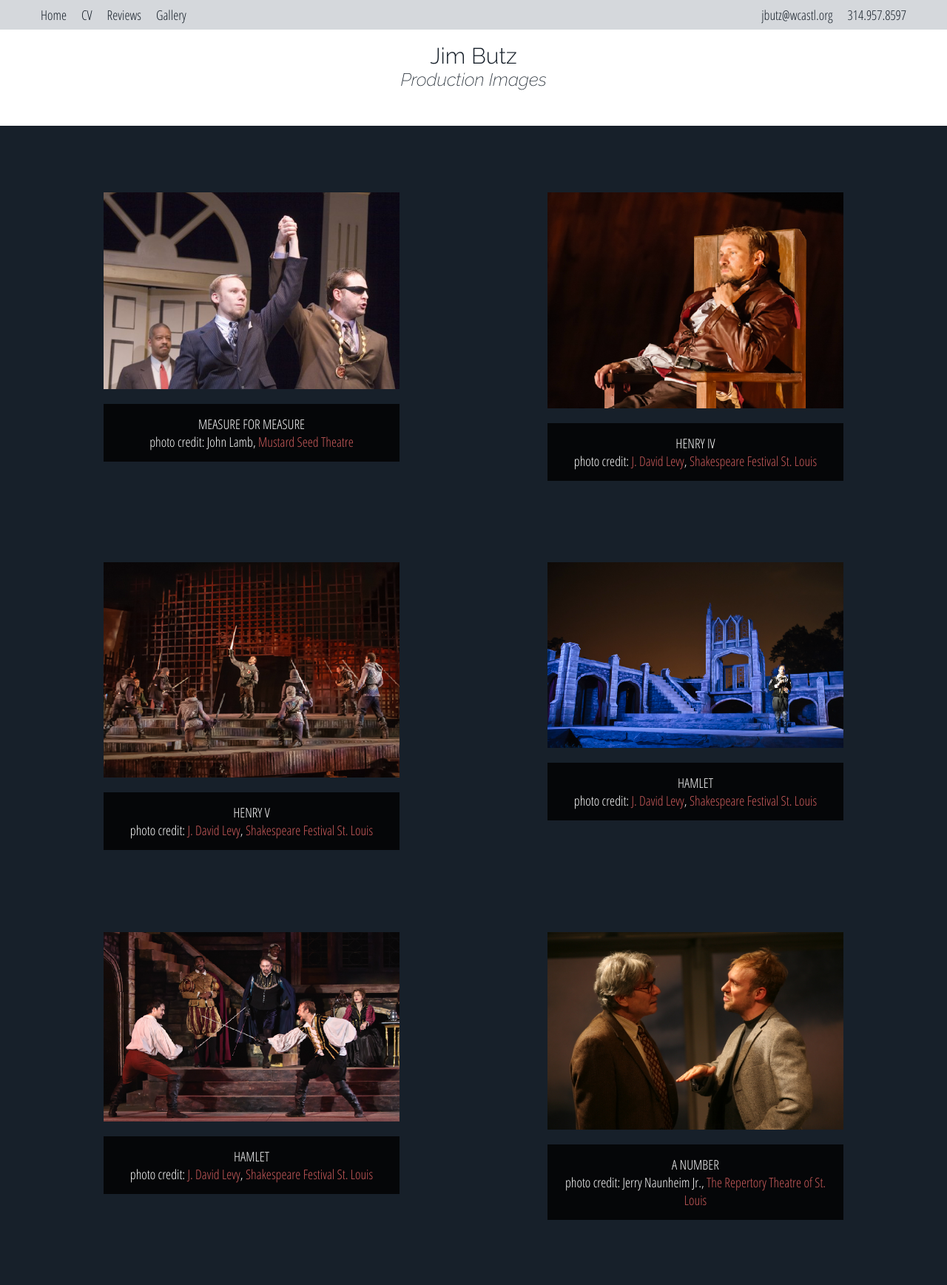
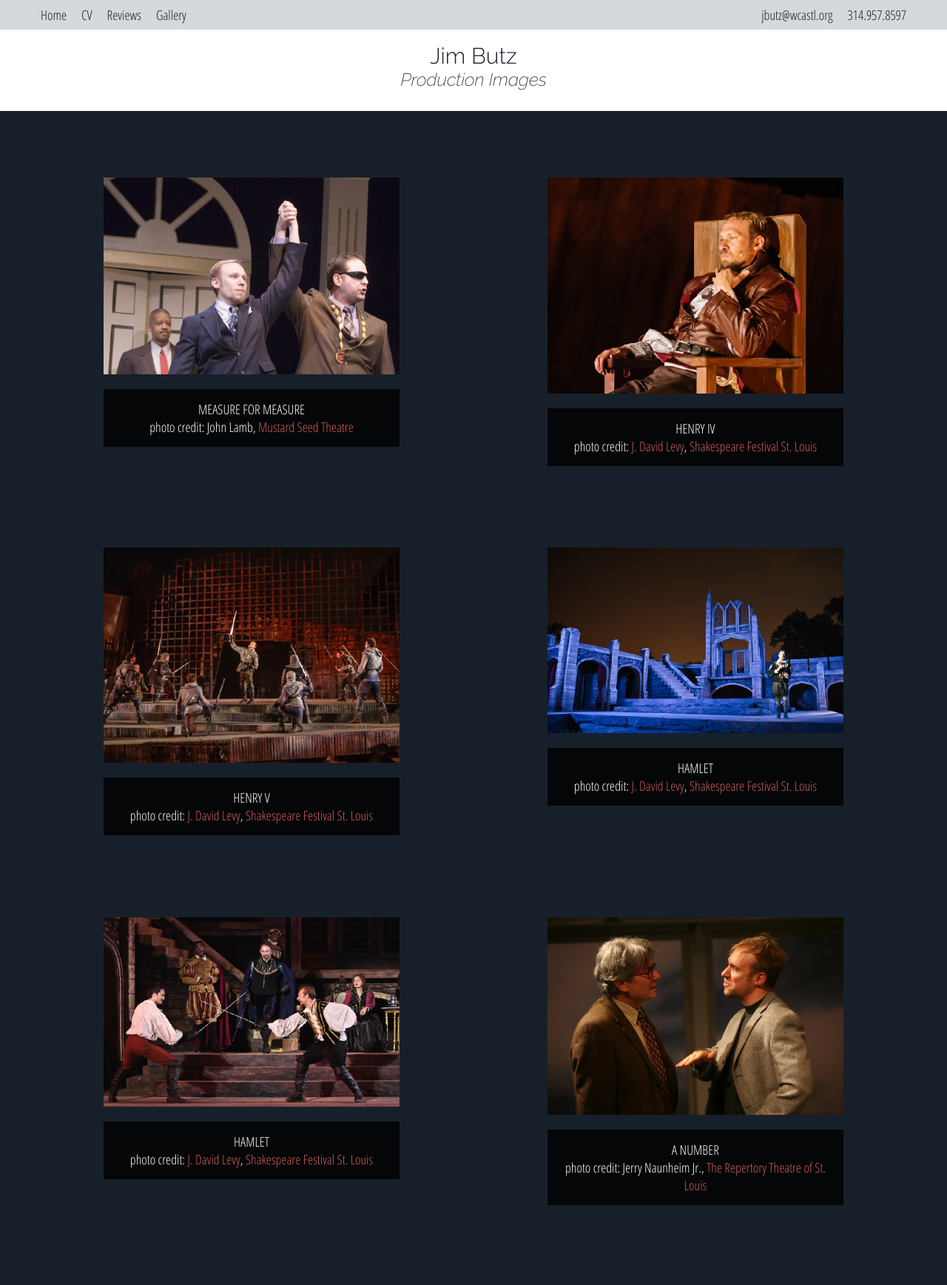
Before and after one commit to amy-butz/jim-butz, a PHP site: page /gallery.html in a window 1280 px wide. Shown: the top 1737 px of the page at 74% size. Run offline with PHP 8.4, Linux system fonts and the light colour scheme; some libraries are stand-ins or nearby versions.

Commit message:
fixed top of gallery page

```diff
--- a/style.css
+++ b/style.css
@@ -158,7 +158,7 @@
     padding-right: 40px;
     padding-bottom: 40px;
     position: absolute;
-    top: 170px;
+    top: 150px;
     display: flex;
     flex-flow: row wrap;
     justify-content: space-around;
```
